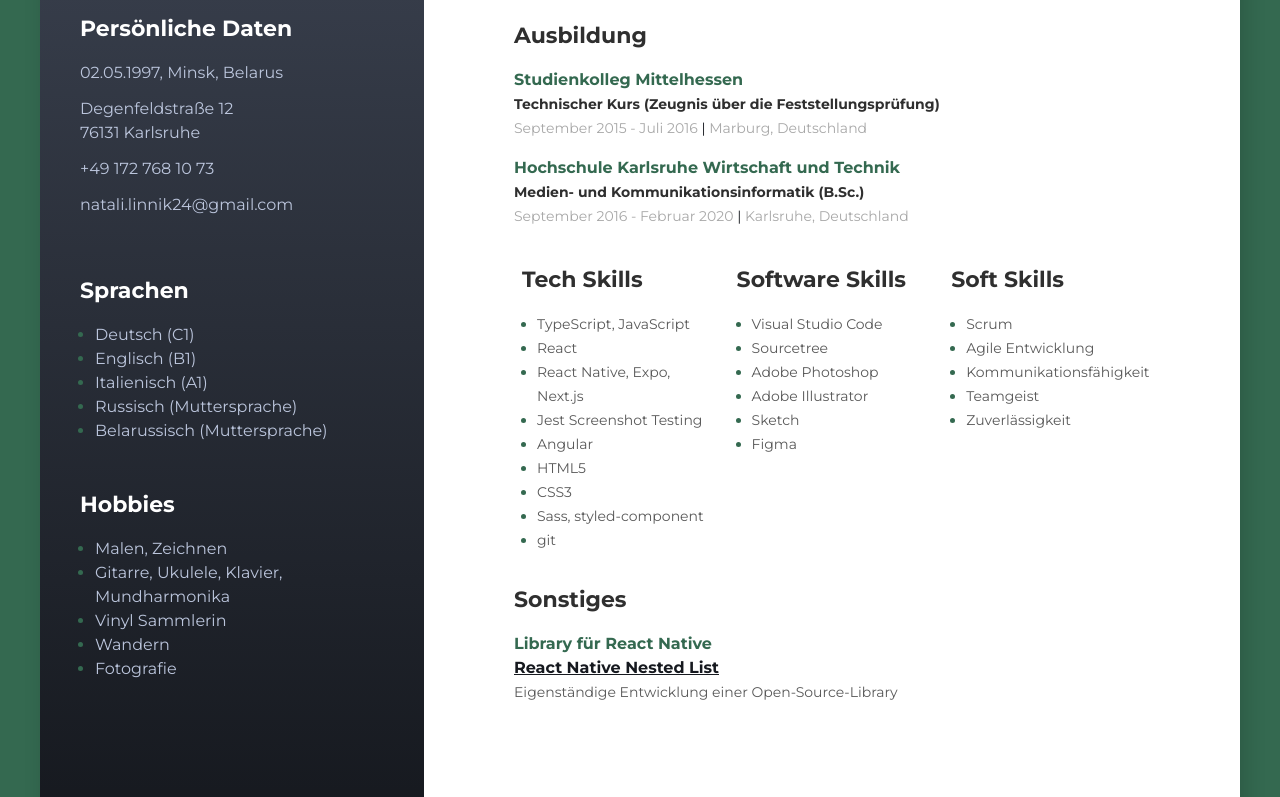
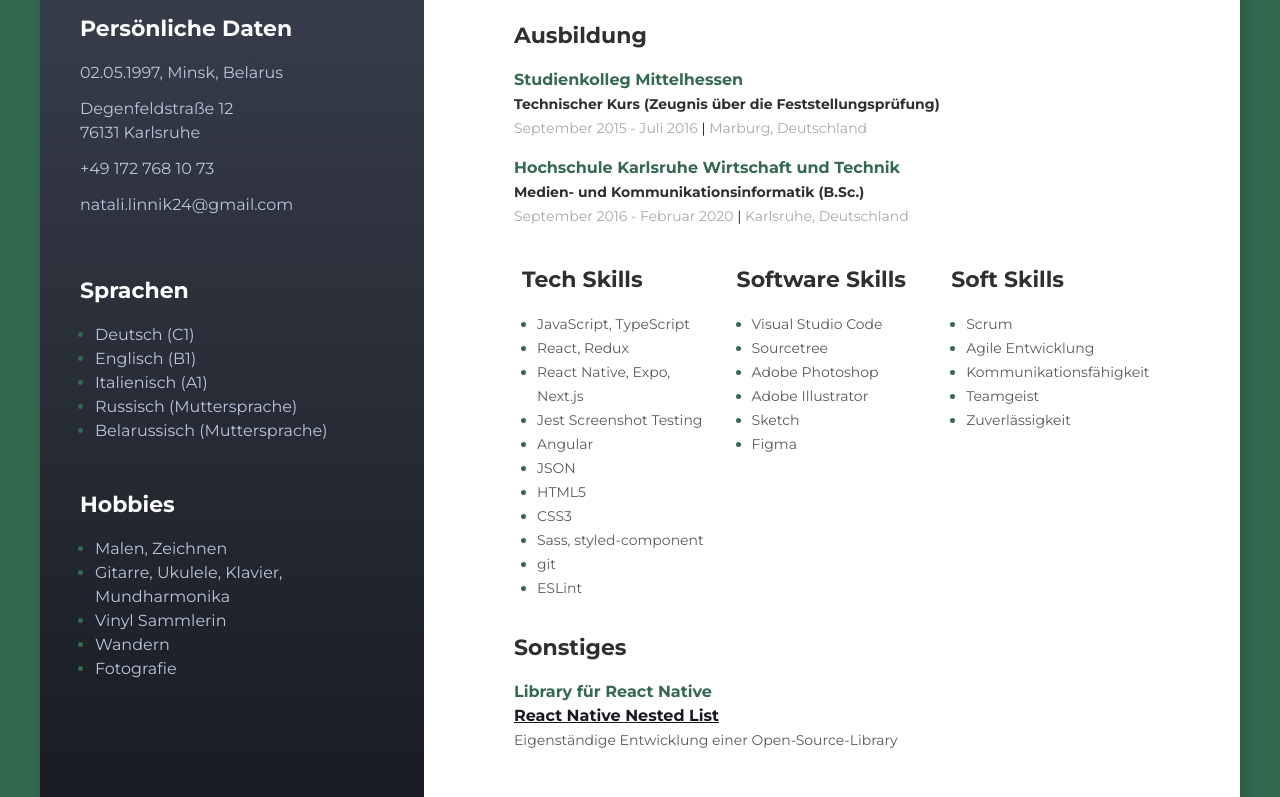
Before and after one commit to NataliaLinnik/CV, a plain HTML site: page index.html in a window 1280 px wide. Shown: the part 512-1309 px from the top of the page. Drawn offline with Linux system fonts and the light colour scheme.

```diff
--- a/index.html
+++ b/index.html
@@ -184,10 +184,10 @@
             <h3 class="section-title">Tech Skills</h3>
             <ul>
               <li class="skills-item">
-                <span class="skills-text">TypeScript, JavaScript</span>
+                <span class="skills-text">JavaScript, TypeScript</span>
               </li>
               <li class="skills-item">
-                <span class="skills-text">React</span>
+                <span class="skills-text">React, Redux</span>
               </li>
               <li class="skills-item">
                 <span class="skills-text">React Native, Expo, Next.js</span>
@@ -197,6 +197,9 @@
               </li>
               <li class="skills-item">
                 <span class="skills-text">Angular</span>
+              </li>
+              <li class="skills-item">
+                <span class="skills-text">JSON</span>
               </li>
               <li class="skills-item">
                 <span class="skills-text">HTML5</span>
@@ -209,6 +212,9 @@
               </li>
               <li class="skills-item">
                 <span class="skills-text">git</span>
+              </li>
+              <li class="skills-item">
+                <span class="skills-text">ESLint</span>
               </li>
             </ul>
           </div>
```
